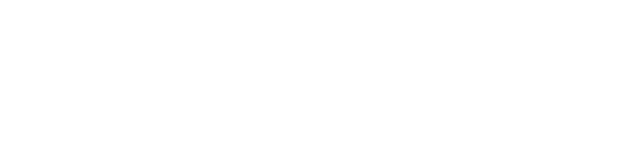
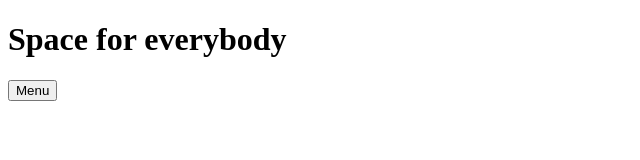
Before and after one commit to NemaGrijiVelkataDviji/HackTues8, a plain HTML site: page index.html in a window 1280 px wide. Shown: the whole page, without its empty margins (0-640 px from the left). Drawn offline with Linux system fonts and the light colour scheme.

Commit message:
Adding js

```diff
--- a/index.html
+++ b/index.html
@@ -1,7 +1,16 @@
 <!DOCTYPE html>
 <head>
-
+    <meta charset="UTF-8">
+    <title>Space for everybody</title>
 </head>
 <body>
+    <div id="header">
+        <h1>Space for everybody</h1>
+    </div>
+    <div id="menu">
+        <button id="menuButton">Menu</button>
+    </div>
+    <div id="solarSystem">
 
+    </div>
 </body>
```
Also changed, not shown: index.js (added).
